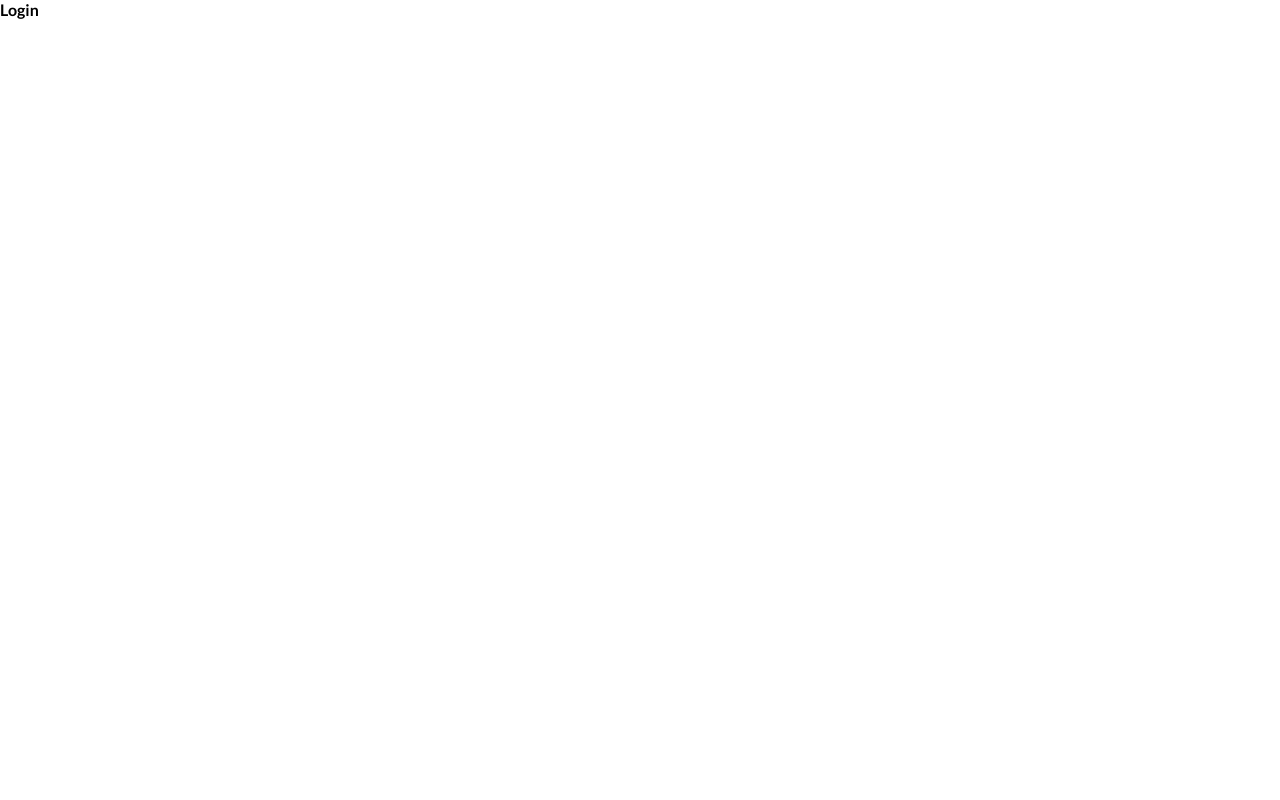
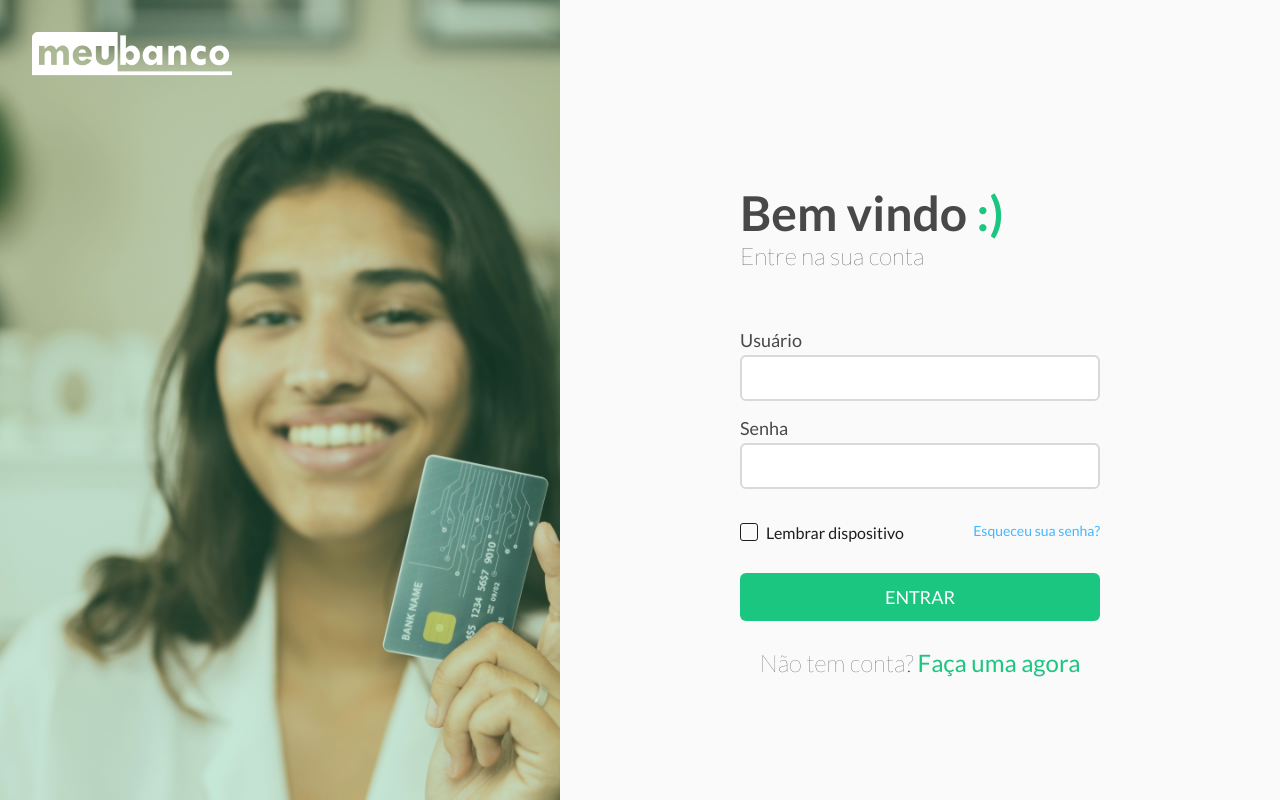
Before and after one commit to rafaellacerda/meu-banco-app, a React (Vite) app: page / in a window 1280 px wide. Built offline with nearby package versions, Linux system fonts and the light colour scheme.

Commit message:
feat: Criacao do layout da tela de login

```diff
--- a/src/pages/login/login.tsx
+++ b/src/pages/login/login.tsx
@@ -1,3 +1,79 @@
+import logoBanco from '../../assets/logo-white.png';
+
+import { Input } from '@/components/input/input';
+import { Button } from '@/components/button/button';
+import { ButtonLink } from '@/components/buttonLink/buttonLink';
+import { Checkbox } from '@/components/checkbox/checkbox';
+
+import {
+	BackgroundWoman,
+	Overlay,
+	Logo,
+	Main,
+	ContainerForm,
+	Wrapper,
+	TitleGroup,
+	Title,
+	Subtitle,
+	GroupNewAccount,
+	GroupButtonUser,
+} from './styles';
+
 export default function Login() {
-	return <h1>Login</h1>;
+	const handleSubmit = () => {};
+
+	return (
+		<Main>
+			<BackgroundWoman>
+				<Logo src={logoBanco} />
+				<Overlay />
+			</BackgroundWoman>
+			<ContainerForm>
+				<Wrapper>
+					<TitleGroup>
+						<Title>
+							Bem vindo <span>:)</span>
+						</Title>
+						<Subtitle>Entre na sua conta</Subtitle>
+					</TitleGroup>
+
+					<form onSubmit={handleSubmit} className="space-y-6" noValidate>
+						<div>
+							<Input
+								label="Usuário"
+								id="username"
+								type="text"
+								// value={username}
+								// onChange={e => setUsername(e.target.value)}
+								required
+							/>
+						</div>
+
+						<div>
+							<Input
+								label="Senha"
+								id="password"
+								type="password"
+								// value={password}
+								// onChange={e => setPassword(e.target.value)}
+								required
+							/>
+						</div>
+
+						<GroupButtonUser>
+							<Checkbox id="remember" label="Lembrar dispositivo" />
+							<ButtonLink variant="link">Esqueceu sua senha?</ButtonLink>
+						</GroupButtonUser>
+
+						<Button type="submit">ENTRAR</Button>
+					</form>
+
+					<GroupNewAccount>
+						<span>Não tem conta? </span>
+						<ButtonLink size="fs-2">Faça uma agora</ButtonLink>
+					</GroupNewAccount>
+				</Wrapper>
+			</ContainerForm>
+		</Main>
+	);
 }
--- /dev/null
+++ b/src/pages/login/styles.ts
@@ -0,0 +1,130 @@
+import styled from 'styled-components';
+
+import { theme } from '@/theme/theme';
+import { colors } from '@/theme/colors';
+import background from '../../assets/woman-background.png';
+
+const backgroundSize = '50rem';
+const backgroundDesktopSize = '35rem';
+
+export const Main = styled.main`
+	display: flex;
+	background: ${colors.silver['000']};
+
+	width: 100vw;
+	height: 100vh;
+`;
+
+export const BackgroundWoman = styled.section`
+	height: 100vh;
+	width: ${backgroundSize};
+
+	position: relative;
+	background: url(${background});
+	background-size: cover;
+
+	transition-property: all;
+	transition-duration: 300ms;
+	transition-timing-function: cubic-bezier(0.4, 0, 0.2, 1);
+
+	@media screen and (max-width: ${theme.breakpoints.desktop}) {
+		width: ${backgroundDesktopSize};
+	}
+
+	@media screen and (max-width: ${theme.breakpoints.laptop}) {
+		display: none;
+	}
+`;
+
+export const Overlay = styled.div`
+	top: 0;
+	width: 100%;
+	height: 100%;
+
+	position: absolute;
+	z-index: 8;
+
+	opacity: 0.2;
+	background-color: ${colors.green[100]};
+`;
+
+export const Logo = styled.img`
+	z-index: 9;
+	position: absolute;
+
+	margin: ${theme.container.margin['m-4']};
+`;
+
+export const ContainerForm = styled.section`
+	display: flex;
+	align-items: center;
+	justify-content: center;
+
+	gap: ${theme.container.gap['g-3']};
+	background: ${colors.silver['000']};
+	padding-top: ${theme.container.margin['m-4']};
+
+	width: calc(100% - ${backgroundSize});
+
+	@media screen and (max-width: ${theme.breakpoints.desktop}) {
+		width: calc(100% - ${backgroundDesktopSize});
+	}
+
+	@media screen and (max-width: ${theme.breakpoints.laptop}) {
+		width: 100%;
+	}
+`;
+
+export const Wrapper = styled.div`
+	width: 100%;
+	max-width: 22.5rem;
+	min-width: 22.5rem;
+
+	margin-top: ${theme.container.margin['m-4']};
+	padding: ${theme.container.padding['p-3']} 0;
+`;
+
+export const TitleGroup = styled.div`
+	height: 8.063rem;
+	margin-bottom: ${theme.container.margin['m-2']};
+`;
+
+export const Title = styled.h1`
+	font-size: ${theme.fontSize['fs-1']};
+	color: ${colors.gray[100]};
+	line-height: 3.6rem;
+
+	span {
+		color: ${colors.green[100]};
+		font-size: ${theme.fontSize['fs-1']};
+	}
+`;
+
+export const Subtitle = styled.h2`
+	font-size: ${theme.fontSize['fs-2']};
+	font-weight: 200;
+`;
+
+export const GroupButtonUser = styled.div`
+	display: flex;
+	align-items: center;
+	justify-content: space-between;
+
+	margin: ${theme.container.margin['m-3']} 0;
+`;
+
+export const GroupNewAccount = styled.div`
+	display: flex;
+	align-items: center;
+	justify-content: center;
+
+	gap: ${theme.container.gap['g-1']};
+	margin-top: ${theme.container.margin['m-3']};
+
+	span {
+		color: ${colors.black};
+
+		font-weight: 300;
+		font-size: ${theme.fontSize['fs-2']};
+	}
+`;
```
